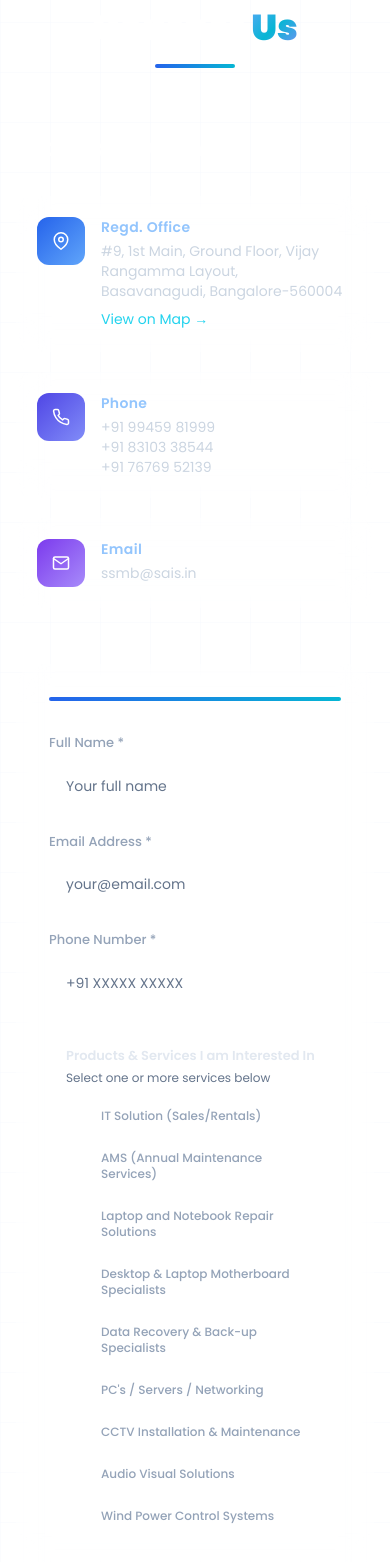
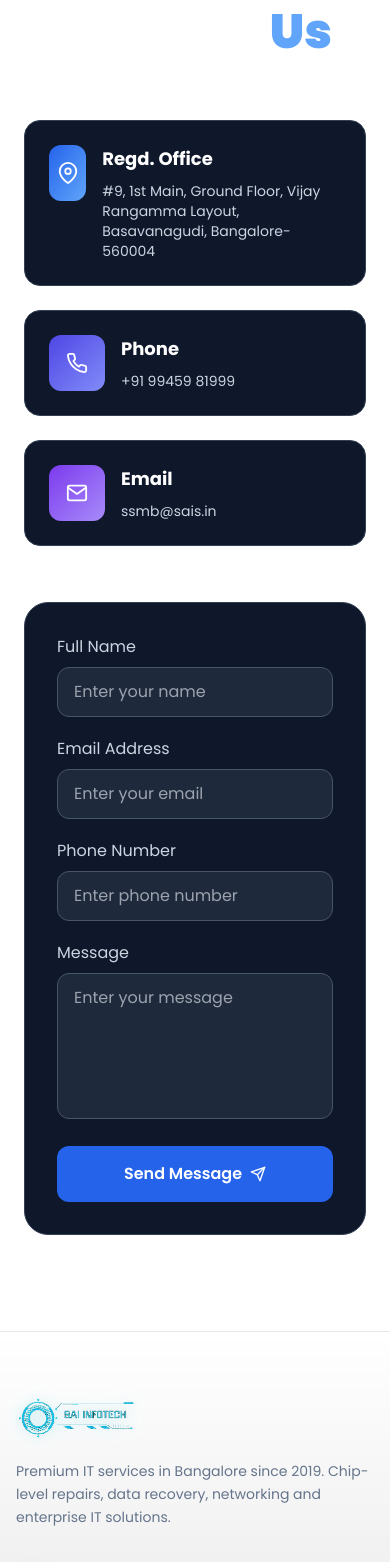
Before and after one commit to Yasir533/sai-infotech-webapp, a React (Vite) app in the folder sai-info/: page / in a window 390 px wide. Shown: the part 6080-7642 px from the top of the page. Built offline with nearby package versions, Linux system fonts and the light colour scheme.

Commit message:
created .env and did the changes in contact.jsx

```diff
--- a/sai-info/src/components/Contact.jsx
+++ b/sai-info/src/components/Contact.jsx
@@ -1,290 +1,94 @@
-import React, { useState, useRef, useEffect } from 'react'
-import { motion, useInView, AnimatePresence } from 'framer-motion'
-import { FiMapPin, FiPhone, FiMail, FiSend, FiCheck, FiX } from 'react-icons/fi'
+import React, { useState, useRef } from 'react'
+import { motion, useInView } from 'framer-motion'
+import { FiMapPin, FiPhone, FiMail, FiSend, FiCheck } from 'react-icons/fi'
 
 const contactInfo = [
   {
     icon: FiMapPin,
     title: 'Regd. Office',
-    lines: ['#9, 1st Main, Ground Floor, Vijay Rangamma Layout,', 'Basavanagudi, Bangalore-560004'],
+    lines: [
+      '#9, 1st Main, Ground Floor, Vijay Rangamma Layout,',
+      'Basavanagudi, Bangalore-560004',
+    ],
     color: 'from-blue-600 to-blue-400',
-    mapLink: 'https://www.google.com/maps/place/SAI+INFOTECH/data=!4m7!3m6!1s0x3bae3f00a1d0b44b:0xd37c54bcf1741e8a!8m2!3d12.9361754!4d77.5770133!16s%2Fg%2F11ydzgj9nl!19sChIJS7TQoQA_rjsRih508bxUfNM?authuser=0&hl=en&rclk=1',
   },
   {
     icon: FiPhone,
     title: 'Phone',
-    lines: ['+91 99459 81999', '+91 83103 38544', '+91 76769 52139'],
+    lines: ['+91 99459 81999'],
     color: 'from-indigo-600 to-indigo-400',
-    href: 'tel:+919945981999',
   },
   {
     icon: FiMail,
     title: 'Email',
     lines: ['ssmb@sais.in'],
     color: 'from-violet-600 to-violet-400',
-    href: 'mailto:ssmb@sais.in',
   },
 ]
 
-const SERVICE_OPTIONS = [
-  'IT Solution (Sales/Rentals)',
-  'AMS (Annual Maintenance Services)',
-  'Laptop and Notebook Repair Solutions',
-  'Desktop & Laptop Motherboard Specialists',
-  'Data Recovery & Back-up Specialists',
-  "PC's / Servers / Networking",
-  'CCTV Installation & Maintenance',
-  'Audio Visual Solutions',
-  'Wind Power Control Systems',
-]
+export default function Contact() {
+  const ref = useRef(null)
+  const inView = useInView(ref, { once: true })
 
-function ServiceSelector({ selected, onChange, error }) {
-  const toggle = (option) => {
-    if (selected.includes(option)) {
-      onChange(selected.filter((s) => s !== option))
+  const [form, setForm] = useState({
+    name: '',
+    email: '',
+    phone: '',
+    message: '',
+  })
+
+  const [loading, setLoading] = useState(false)
+  const [submitted, setSubmitted] = useState(false)
+
+  const handleChange = (e) => {
+    setForm({
+      ...form,
+      [e.target.name]: e.target.value,
+    })
+  }
+
+  const handleSubmit = async (e) => {
+    e.preventDefault()
+
+    setLoading(true)
+
+    try {
+      const response = await fetch(
+        'http://localhost:5000/api/contact',
+        {
+          method: 'POST',
+          headers: {
+            'Content-Type': 'application/json',
+          },
+          body: JSON.stringify(form),
+        }
+      )
+
+      const data = await response.json()
+
+      if (data.success) {
+        setSubmitted(true)
+
+        setForm({
+          name: '',
+          email: '',
+          phone: '',
+          message: '',
+        })
       } else {
-      onChange([...selected, option])
+        alert(data.message)
       }
+    } catch (error) {
+      console.log(error)
+      alert('Network Error')
+    }
+
+    setLoading(false)
   }
 
   return (
-    <div>
-      <div className="flex flex-wrap gap-2">
-        {SERVICE_OPTIONS.map((option) => {
-          const isSelected = selected.includes(option)
-          return (
-            <button
-              key={option}
-              type="button"
-              onClick={() => toggle(option)}
-              className={`
-                contact-chip inline-flex items-center gap-2 px-3 py-2 rounded-xl text-xs font-medium
-                border transition-all duration-200 text-left
-                ${isSelected ? 'contact-chip-selected' : 'contact-chip-default'}
-              `}
-            >
-              <span className={`w-3.5 h-3.5 rounded flex-shrink-0 border flex items-center justify-center transition-all duration-200 contact-chip-box ${isSelected ? 'contact-chip-box-selected' : ''}`}>
-                {isSelected && <FiCheck size={9} strokeWidth={3} className="text-white" />}
-              </span>
-              {option}
-            </button>
-          )
-        })}
-      </div>
-      {error && <p className="text-red-400 text-xs mt-2">{error}</p>}
-      {selected.length > 0 && (
-        <p className="contact-selected-count text-xs mt-2 font-medium">
-          {selected.length} service{selected.length > 1 ? 's' : ''} selected
-        </p>
-      )}
-    </div>
-  )
-}
-
-export default function Contact() {
-  const ref = useRef(null)
-  const inView = useInView(ref, { once: true, margin: '-100px' })
-
-  const [form, setForm] = useState({ name: '', email: '', phone: '', message: '', services: [] })
-  const [errors, setErrors] = useState({})
-  const [submitted, setSubmitted] = useState(false)
-  const [loading, setLoading] = useState(false)
-  const validate = () => {
-    const e = {}
-    if (!form.name.trim()) e.name = 'Name is required'
-    if (!form.email.trim()) e.email = 'Email is required'
-    else if (!/\S+@\S+\.\S+/.test(form.email)) e.email = 'Invalid email'
-    if (!form.phone.trim()) e.phone = 'Phone is required'
-    else if (!/^\+?[0-9]{10,13}$/.test(form.phone.replace(/\s/g, ''))) e.phone = 'Invalid phone number'
-    if (!form.message.trim()) e.message = 'Message is required'
-    return e
-  }
-
-  const handleSubmit = async (e) => {
-  e.preventDefault();
-
-  try {
-    const response = await fetch(
-      "http://localhost:5000/api/contact",
-      {
-        method: "POST",
-        headers: {
-          "Content-Type": "application/json",
-        },
-        body: JSON.stringify(formData),
-      }
-    );
-
-    const data = await response.json();
-
-    alert(data.message);
-
-  } catch (error) {
-    console.log(error);
-    alert("Network Error");
-  }
-};
-
-  const handleChange = (field, val) => {
-    setForm((f) => ({ ...f, [field]: val }))
-    if (errors[field]) setErrors((e) => ({ ...e, [field]: '' }))
-  }
-
-  return (
-    <>
-      {/* ── Scoped styles for robust light/dark theming on form inputs ── */}
-      <style>{`
-        /* ── Input base (dark) ── */
-        .contact-input {
-          width: 100%;
-          border-radius: 0.75rem;
-          padding: 0.875rem 1rem;
-          font-size: 0.875rem;
-          outline: none;
-          transition: border-color 0.2s, box-shadow 0.2s, background-color 0.2s, color 0.2s;
-          border-width: 1px;
-          border-style: solid;
-
-          /* Dark defaults */
-          background-color: rgba(255, 255, 255, 0.05);
-          color: #e2e8f0;
-          border-color: rgba(255, 255, 255, 0.12);
-        }
-        .contact-input::placeholder {
-          color: #64748b;
-        }
-        .contact-input:focus {
-          border-color: rgba(96, 165, 250, 0.7);
-          box-shadow: 0 0 0 3px rgba(37, 99, 235, 0.12);
-          background-color: rgba(255, 255, 255, 0.07);
-        }
-        .contact-input.error {
-          border-color: #f87171 !important;
-        }
-
-        /* Light mode overrides */
-        html:not(.dark) .contact-input {
-          background-color: #ffffff !important;
-          color: #0f172a !important;
-          border-color: #cbd5e1 !important;
-        }
-        html:not(.dark) .contact-input::placeholder {
-          color: #94a3b8 !important;
-        }
-        html:not(.dark) .contact-input:focus {
-          border-color: #3b82f6 !important;
-          box-shadow: 0 0 0 3px rgba(59, 130, 246, 0.12) !important;
-          background-color: #f8faff !important;
-        }
-        html:not(.dark) .contact-input.error {
-          border-color: #ef4444 !important;
-        }
-
-        /* ── Label ── */
-        .contact-label {
-          display: block;
-          font-size: 0.8125rem;
-          font-weight: 500;
-          margin-bottom: 0.5rem;
-          color: #94a3b8;
-        }
-        html:not(.dark) .contact-label {
-          color: #334155;
-        }
-
-        /* ── Services selector box ── */
-        .contact-services-box {
-          border-radius: 1rem;
-          border: 1px solid rgba(255, 255, 255, 0.10);
-          padding: 1rem;
-          background: rgba(255, 255, 255, 0.03);
-        }
-        html:not(.dark) .contact-services-box {
-          border-color: #e2e8f0;
-          background: #f8faff;
-        }
-
-        .contact-services-title {
-          font-size: 0.8125rem;
-          font-weight: 600;
-          color: #e2e8f0;
-          margin-bottom: 0.25rem;
-          display: block;
-        }
-        html:not(.dark) .contact-services-title {
-          color: #1e293b;
-        }
-        .contact-services-hint {
-          font-size: 0.75rem;
-          color: #64748b;
-          margin-bottom: 0.75rem;
-          display: block;
-        }
-        html:not(.dark) .contact-services-hint {
-          color: #64748b;
-        }
-
-        /* ── Chip buttons ── */
-        .contact-chip-default {
-          background: rgba(255, 255, 255, 0.05);
-          border-color: rgba(255, 255, 255, 0.15);
-          color: #94a3b8;
-        }
-        .contact-chip-default:hover {
-          border-color: rgba(96, 165, 250, 0.4);
-          color: #e2e8f0;
-          background: rgba(255, 255, 255, 0.09);
-        }
-        html:not(.dark) .contact-chip-default {
-          background: #ffffff;
-          border-color: #cbd5e1;
-          color: #475569;
-        }
-        html:not(.dark) .contact-chip-default:hover {
-          border-color: #3b82f6;
-          color: #1e293b;
-          background: #f0f7ff;
-        }
-
-        .contact-chip-selected {
-          background: rgba(59, 130, 246, 0.18);
-          border-color: rgba(59, 130, 246, 0.6);
-          color: #93c5fd;
-          box-shadow: 0 0 12px rgba(59, 130, 246, 0.15);
-        }
-        html:not(.dark) .contact-chip-selected {
-          background: rgba(37, 99, 235, 0.1);
-          border-color: rgba(37, 99, 235, 0.5);
-          color: #1d4ed8;
-          box-shadow: 0 0 12px rgba(37, 99, 235, 0.1);
-        }
-
-        .contact-chip-box {
-          border-color: rgba(255, 255, 255, 0.3);
-        }
-        html:not(.dark) .contact-chip-box {
-          border-color: #94a3b8;
-        }
-        .contact-chip-box-selected {
-          background: #3b82f6;
-          border-color: #3b82f6;
-        }
-        html:not(.dark) .contact-chip-box-selected {
-          background: #2563eb;
-          border-color: #2563eb;
-        }
-
-        .contact-selected-count {
-          color: #60a5fa;
-        }
-        html:not(.dark) .contact-selected-count {
-          color: #2563eb;
-        }
-      `}</style>
-
-      <section id="contact" className="section-pad relative">
-        <div className="absolute inset-0 grid-pattern opacity-20" />
-        <div className="max-w-7xl mx-auto px-4 sm:px-6 lg:px-8 relative z-10">
+    <section id="contact" className="py-24 relative">
+      <div className="max-w-7xl mx-auto px-6">
         {/* Header */}
         <motion.div
           ref={ref}
@@ -293,150 +97,160 @@ export default function Contact() {
           transition={{ duration: 0.6 }}
           className="text-center mb-16"
         >
-            <span className="text-blue-400 text-sm font-semibold tracking-widest uppercase">Get In Touch</span>
-            <h2 className="text-4xl sm:text-5xl font-black text-white mt-3 mb-4">
-              Contact <span className="text-gradient">Us</span>
+          <span className="text-blue-400 text-sm font-semibold uppercase tracking-widest">
+            Get In Touch
+          </span>
+
+          <h2 className="text-5xl font-black text-white mt-4">
+            Contact <span className="text-blue-400">Us</span>
           </h2>
-            <div className="w-20 h-1 bg-gradient-to-r from-blue-600 to-cyan-500 mx-auto rounded-full" />
         </motion.div>
 
         <div className="grid lg:grid-cols-2 gap-14">
-            {/* Left: info */}
+          {/* Contact Info */}
           <motion.div
             initial={{ opacity: 0, x: -50 }}
             animate={inView ? { opacity: 1, x: 0 } : {}}
-              transition={{ duration: 0.7, delay: 0.2 }}
-              className="space-y-5"
+            transition={{ duration: 0.7 }}
+            className="space-y-6"
           >
-              <h3 className="text-2xl font-bold text-white mb-8">Let's Talk Business</h3>
             {contactInfo.map((info, i) => (
-                <motion.div
+              <div
                 key={i}
-                  initial={{ opacity: 0, y: 20 }}
-                  animate={inView ? { opacity: 1, y: 0 } : {}}
-                  transition={{ duration: 0.5, delay: 0.3 + i * 0.1 }}
-                  className="glass rounded-2xl p-5 border border-white/8 hover:border-blue-500/20 hover-card flex items-start gap-4"
+                className="bg-slate-900 border border-slate-700 rounded-2xl p-6 flex gap-4"
               >
-                  <div className={`w-12 h-12 rounded-xl bg-gradient-to-br ${info.color} flex items-center justify-center flex-shrink-0`}>
-                    <info.icon className="text-white" size={18} />
+                <div
+                  className={`w-14 h-14 rounded-xl bg-gradient-to-br ${info.color} flex items-center justify-center`}
+                >
+                  <info.icon className="text-white" size={22} />
                 </div>
+
                 <div>
-                    <h4 className="text-blue-300 text-sm font-semibold tracking-wide mb-1">{info.title}</h4>
-                    {info.lines.map((line, j) =>
-                      info.href ? (
-                        <a key={j} href={info.href} className="text-slate-300 text-sm hover:text-white transition-colors block">{line}</a>
-                      ) : (
-                        <p key={j} className="text-slate-300 text-sm">{line}</p>
-                      )
-                    )}
-                    {info.mapLink && (
-                      <a href={info.mapLink} target="_blank" rel="noopener noreferrer" className="text-cyan-400 text-sm mt-2 inline-block hover:text-cyan-300 transition-colors">
-                        View on Map →
-                      </a>
-                    )}
+                  <h3 className="text-white text-lg font-bold mb-2">
+                    {info.title}
+                  </h3>
+
+                  {info.lines.map((line, index) => (
+                    <p key={index} className="text-slate-300 text-sm">
+                      {line}
+                    </p>
+                  ))}
                 </div>
-                </motion.div>
+              </div>
             ))}
           </motion.div>
 
-            {/* Right: form */}
+          {/* Contact Form */}
           <motion.div
             initial={{ opacity: 0, x: 50 }}
             animate={inView ? { opacity: 1, x: 0 } : {}}
-              transition={{ duration: 0.7, delay: 0.3 }}
+            transition={{ duration: 0.7 }}
+            className="bg-slate-900 border border-slate-700 rounded-3xl p-8"
           >
-              <div className="glass rounded-3xl border border-white/8 p-8">
-                <div className="h-1 w-full bg-gradient-to-r from-blue-600 to-cyan-500 rounded-full mb-8" />
-
             {submitted ? (
-                  <motion.div
-                    initial={{ opacity: 0, scale: 0.8 }}
-                    animate={{ opacity: 1, scale: 1 }}
-                    className="text-center py-12"
-                  >
-                    <div className="w-20 h-20 rounded-full bg-gradient-to-br from-green-600 to-green-400 flex items-center justify-center mx-auto mb-6 shadow-lg">
+              <div className="text-center py-10">
+                <div className="w-20 h-20 rounded-full bg-green-500 flex items-center justify-center mx-auto mb-6">
                   <FiCheck className="text-white" size={36} />
                 </div>
-                    <h3 className="text-2xl font-bold text-white mb-3">Message Sent!</h3>
-                    <p className="text-slate-400 mb-8">We'll get back to you within 24 hours.</p>
-                    <button
-                      onClick={() => setSubmitted(false)}
-                      className="btn-primary px-6 py-3 rounded-xl text-white font-semibold"
-                    >
-                      <span>Send Another</span>
-                    </button>
-                  </motion.div>
+
+                <h3 className="text-3xl font-bold text-white mb-4">
+                  Message Sent Successfully
+                </h3>
+
+                <p className="text-slate-300">
+                  Our team will contact you shortly.
+                </p>
+              </div>
             ) : (
-                  <form onSubmit={handleSubmit} className="space-y-5" noValidate>
-                    {[
-                      { field: 'name', label: 'Full Name', type: 'text', placeholder: 'Your full name' },
-                      { field: 'email', label: 'Email Address', type: 'email', placeholder: 'your@email.com' },
-                      { field: 'phone', label: 'Phone Number', type: 'tel', placeholder: '+91 XXXXX XXXXX' },
-                    ].map(({ field, label, type, placeholder }) => (
-                      <div key={field}>
-                        <label className="contact-label">{label} *</label>
+              <form onSubmit={handleSubmit} className="space-y-5">
+                {/* Name */}
+                <div>
+                  <label className="block text-slate-300 mb-2">
+                    Full Name
+                  </label>
+
                   <input
-                          type={type}
-                          value={form[field]}
-                          onChange={(e) => handleChange(field, e.target.value)}
-                          placeholder={placeholder}
-                          className={`contact-input${errors[field] ? ' error' : ''}`}
-                        />
-                        {errors[field] && <p className="text-red-400 text-xs mt-1">{errors[field]}</p>}
-                      </div>
-                    ))}
-
-                    {/* Services multi-select */}
-                    <div className="contact-services-box">
-                      <label className="contact-services-title">
-                        Products &amp; Services I am Interested In
-                      </label>
-                      <span className="contact-services-hint">Select one or more services below</span>
-                      <ServiceSelector
-                        selected={form.services}
-                        onChange={(val) => handleChange('services', val)}
-                        error={errors.services}
+                    type="text"
+                    name="name"
+                    value={form.name}
+                    onChange={handleChange}
+                    placeholder="Enter your name"
+                    required
+                    className="w-full bg-slate-800 border border-slate-600 rounded-xl px-4 py-3 text-white outline-none"
                   />
                 </div>
 
+                {/* Email */}
                 <div>
-                      <label className="contact-label">Message *</label>
-                      <textarea
-                        value={form.message}
-                        onChange={(e) => handleChange('message', e.target.value)}
-                        placeholder="Describe your requirement..."
-                        rows={4}
-                        className={`contact-input resize-none${errors.message ? ' error' : ''}`}
+                  <label className="block text-slate-300 mb-2">
+                    Email Address
+                  </label>
+
+                  <input
+                    type="email"
+                    name="email"
+                    value={form.email}
+                    onChange={handleChange}
+                    placeholder="Enter your email"
+                    required
+                    className="w-full bg-slate-800 border border-slate-600 rounded-xl px-4 py-3 text-white outline-none"
                   />
-                      {errors.message && <p className="text-red-400 text-xs mt-1">{errors.message}</p>}
                 </div>
 
-                    {errors.form && <p className="text-red-400 text-sm text-center">{errors.form}</p>}
+                {/* Phone */}
+                <div>
+                  <label className="block text-slate-300 mb-2">
+                    Phone Number
+                  </label>
 
+                  <input
+                    type="text"
+                    name="phone"
+                    value={form.phone}
+                    onChange={handleChange}
+                    placeholder="Enter phone number"
+                    required
+                    className="w-full bg-slate-800 border border-slate-600 rounded-xl px-4 py-3 text-white outline-none"
+                  />
+                </div>
+
+                {/* Message */}
+                <div>
+                  <label className="block text-slate-300 mb-2">
+                    Message
+                  </label>
+
+                  <textarea
+                    name="message"
+                    value={form.message}
+                    onChange={handleChange}
+                    rows="5"
+                    placeholder="Enter your message"
+                    required
+                    className="w-full bg-slate-800 border border-slate-600 rounded-xl px-4 py-3 text-white outline-none resize-none"
+                  />
+                </div>
+
+                {/* Button */}
                 <button
                   type="submit"
                   disabled={loading}
-                      className="w-full btn-primary py-4 rounded-xl font-semibold text-white flex items-center justify-center gap-2 disabled:opacity-70"
+                  className="w-full bg-blue-600 hover:bg-blue-700 transition-all duration-300 rounded-xl py-4 text-white font-semibold flex items-center justify-center gap-2"
                 >
                   {loading ? (
-                        <>
-                          <div className="loader-ring w-5 h-5" />
-                          <span>Sending...</span>
-                        </>
+                    'Sending...'
                   ) : (
                     <>
-                          <span>Send Message</span>
-                          <FiSend size={16} />
+                      Send Message
+                      <FiSend />
                     </>
                   )}
                 </button>
               </form>
             )}
-              </div>
           </motion.div>
         </div>
       </div>
     </section>
-    </>
   )
 }
```
Also changed, not shown: 2 other files (tests, documents, lock files or other folders). Lines whose indentation alone changed are shown as unchanged.
